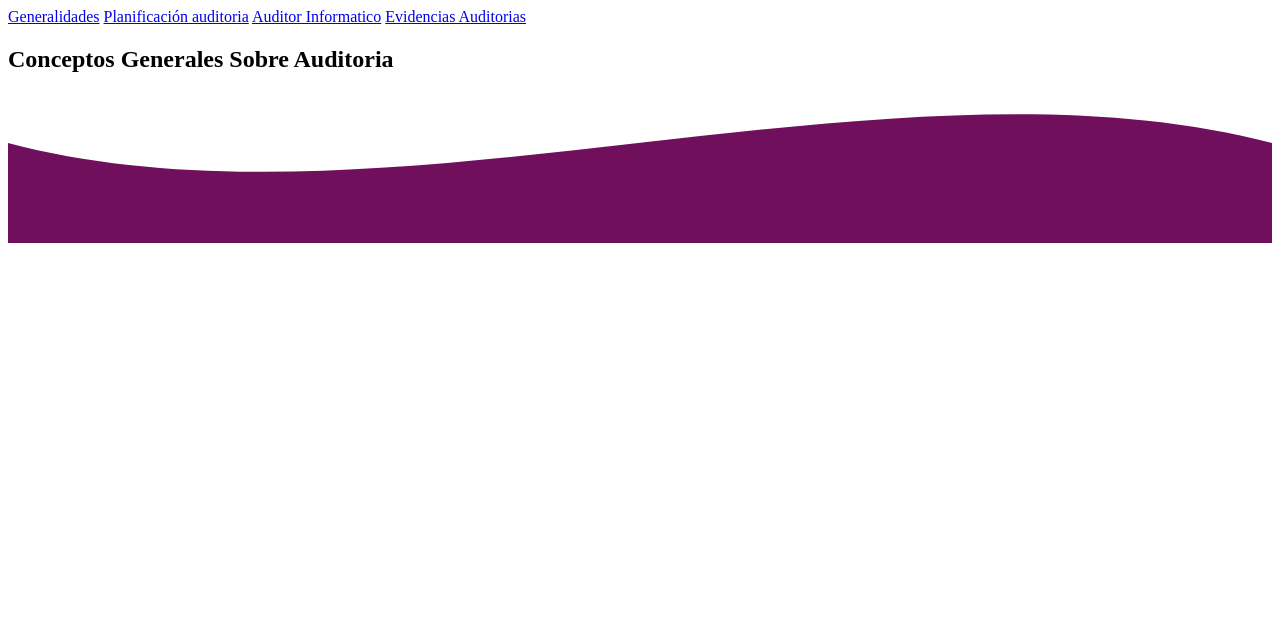
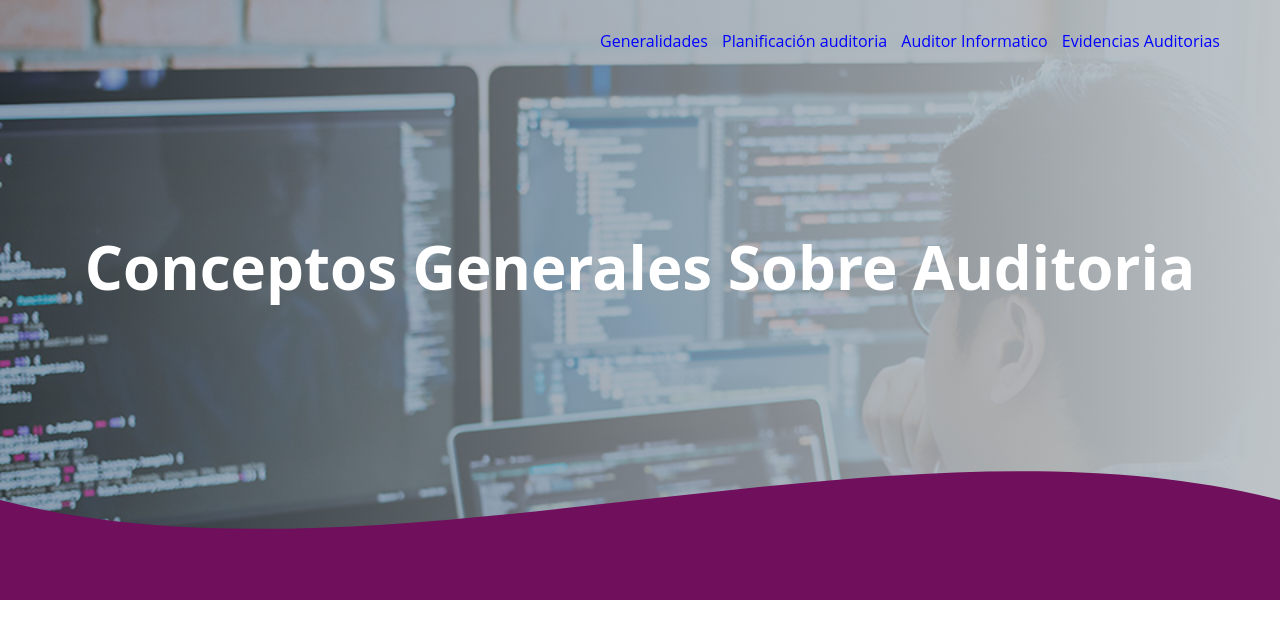
Before and after one commit to Raymell/Generalidades_Auditoria, a plain HTML site: page index.html in a window 1280 px wide. Drawn offline with Linux system fonts and the light colour scheme; the site is published under a folder, as on GitHub Pages, so addresses that start at the root find nothing.

Commit message:
Update index.html

```diff
--- a/index.html
+++ b/index.html
@@ -4,16 +4,16 @@
     <meta charset="UTF-8">
     <meta name="viewport" content="width=device-width, initial-scale=1.0">
     <title>Auditoria conceptos</title>
-    <link rel="stylesheet" href="/Css/estilos.css">
+    <link rel="stylesheet" href="Css/estilos.css">
 </head>
 <body>
     <header>
         <nav>
 
-            <a href="/Html/Generalidades.html">Generalidades</a>
-            <a href="/Html/Planificación.html">Planificación auditoria</a>
-            <a href="/Html/Auditor.html" >Auditor Informatico</a>
-            <a href="/Html/Evidencias.html">Evidencias Auditorias</a>
+            <a href="Html/Generalidades.html">Generalidades</a>
+            <a href="Html/Planificación.html">Planificación auditoria</a>
+            <a href="Html/Auditor.html" >Auditor Informatico</a>
+            <a href="Html/Evidencias.html">Evidencias Auditorias</a>
         </nav>
         <section class="Textos_Header">
             <h1>Conceptos Generales Sobre Auditoria</h1>
```
